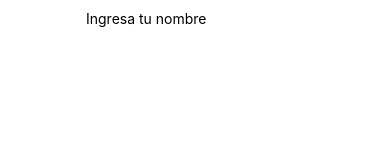
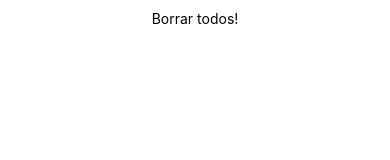
Before and after one commit to solarancibia/PI-reactNative, a React Native app: screen / in a window 390 px wide. Shown: the top 160 px of the page. Built offline with nearby package versions, Linux system fonts and the light colour scheme.

Commit message:
papelera de reciclaje

```diff
--- a/App.js
+++ b/App.js
@@ -7,10 +7,10 @@ import {PapeleraDeReciclaje} from "./src/components/papeleraDeReciclaje"
 export default function App() {
   return (
 
-  <ContactosImportados/>
- //<PapeleraDeReciclaje/>
+ // <ContactosImportados/>
+ <PapeleraDeReciclaje/>
 
-    //<Contact/>
+   // <Contact/>
 
   );
 }
--- a/src/components/contact.js
+++ b/src/components/contact.js
@@ -39,7 +39,7 @@ export  class Contact extends Component{
 
 
         if (this.state.importados.map(x => x.login.uuid).indexOf(id)===-1) {
-            alert("The selected movie has been saved in your favorite movies")
+            alert("The selected contact has been imported")
             this.state.importados.push(value)
 
             console.log(this.state.importados);
@@ -50,7 +50,7 @@ export  class Contact extends Component{
           }
           else {
 
-            alert("The selected movie has been removed from your favorite movies")
+            alert("The selected contact has been removed")
 
 
             this.state.importados.splice(this.state.importados.indexOf(value.login.uuid),1)
@@ -106,6 +106,7 @@ export  class Contact extends Component{
                             <TouchableOpacity onPress= {()=> this.storageString(item)}>
                             <Text> Guardar contacto! </Text>
                             </TouchableOpacity>
+
 
 
         <Text>
--- a/src/components/contactosImportados.js
+++ b/src/components/contactosImportados.js
@@ -26,14 +26,65 @@ export  class ContactosImportados extends Component{
 
 }
 
-borrar(value){
 
-    let resultado = this.state.misContactos.filter ((item) => {
-        return item.login.uuid !== value.login.uuid
-      })
-      console.log(resultado);
-      this.setState({misContactos:resultado})
-      };
+ async borrar(value){
+
+    try{
+        const id = value.login.uuid
+
+
+        if (this.state.contactosBorrados.map(x => x.login.uuid).indexOf(id)===-1) {
+            alert("El contacto se mando a la papelera de reciclaje")
+
+                this.state.contactosBorrados.push(value)
+                const borrados = JSON.stringify(this.state.contactosBorrados)
+                await Asyncstorage.setItem( "@misContactosBorrados" , borrados)
+
+                let resultado = this.state.misContactos.filter ((item) => {
+                    return item.login.uuid !== value.login.uuid
+                  })
+
+              this.setState({misContactos:resultado})
+              const jsonValue = JSON.stringify(resultado)
+                await Asyncstorage.setItem( "@myContacts" , jsonValue)
+
+
+            }
+       /*   else {
+
+            alert("El contacto se removio de la papelera de reciclaje")
+
+
+            this.state.contactosBorrados.splice(this.state.contactosBorrados.indexOf(value.login.uuid),1)
+
+            const jsonValue = JSON.stringify(this.state.contactosBorrados)
+            await Asyncstorage.setItem( "@misContactosBorrados" , jsonValue)
+          } */
+
+
+
+
+
+    }catch (error){
+      console.log(error);
+    }
+
+
+
+
+
+
+
+
+
+
+
+
+
+
+
+
+    };
 
       searchData(text) {
 
@@ -168,9 +219,9 @@ borrar(value){
 
                             </TouchableOpacity>
 
-                            <TouchableOpacity onPress= {()=> this.storageBorrados(item)}>
-                            <Text> Borrar! </Text>
-                            </TouchableOpacity>
+
+
+
 
 
                 </View>
--- a/src/components/papeleraDeReciclaje.js
+++ b/src/components/papeleraDeReciclaje.js
@@ -24,7 +24,18 @@ export  class PapeleraDeReciclaje extends Component{
 }
 
 
+async removeTodos (key){
+    try{
 
+        await Asyncstorage.removeItem(key)
+
+
+          this.setState({contactosBorrados:  [] })
+        } catch(error){
+        console.log(error);
+      }
+
+}
 
   async getBorrados () {
 
@@ -47,9 +58,23 @@ export  class PapeleraDeReciclaje extends Component{
      console.log(error);
    }
  }
- async removeItem(key){
+ async removeItem(value){
     try{
-      await Asyncstorage.removeItem(key)
+
+      //  await Asyncstorage.removeItem(key)
+
+        let resultado = this.state.contactosBorrados.filter ((item) => {
+            return item.login.uuid !== value.login.uuid
+          })
+
+          this.setState({contactosBorrados:resultado})
+
+          const jsonValue = JSON.stringify(resultado)
+        await Asyncstorage.setItem( "@misContactosBorrados" , jsonValue)
+
+
+
+
     } catch(error){
       console.log(error);
     }
@@ -90,7 +115,7 @@ export  class PapeleraDeReciclaje extends Component{
                             </TouchableOpacity>
 
 
-                            <TouchableOpacity onPress= {()=> this.removeItem("@misContactosBorrados")}>
+                            <TouchableOpacity onPress= {()=> this.removeItem(item)}>
 
                            <Text> borrar! </Text>
 
@@ -113,7 +138,11 @@ export  class PapeleraDeReciclaje extends Component{
 
 
 
+        <TouchableOpacity onPress= {()=> this.removeTodos("@misContactosBorrados")}>
 
+                           <Text> Borrar todos! </Text>
+
+                           </TouchableOpacity>
 
 
 
```
Also changed, not shown: src/components/infoContact.js (added).
